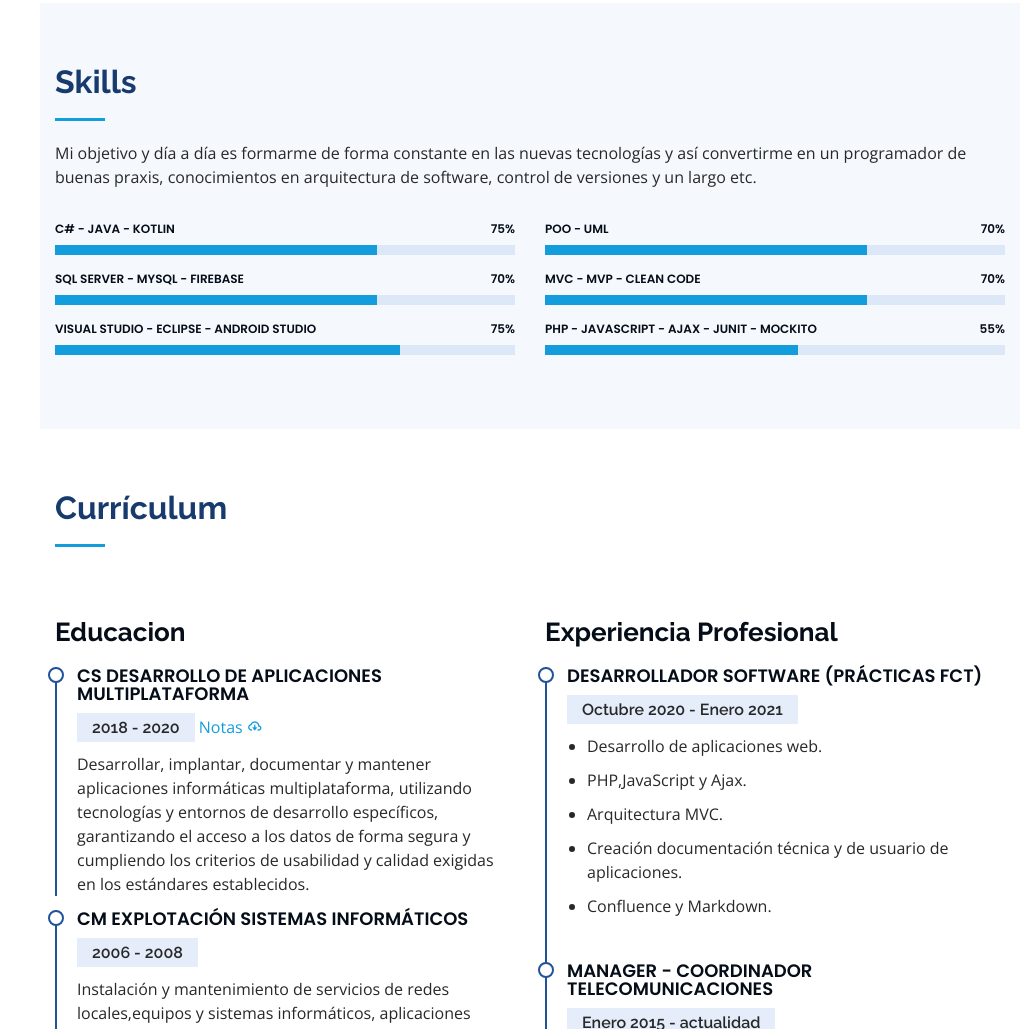
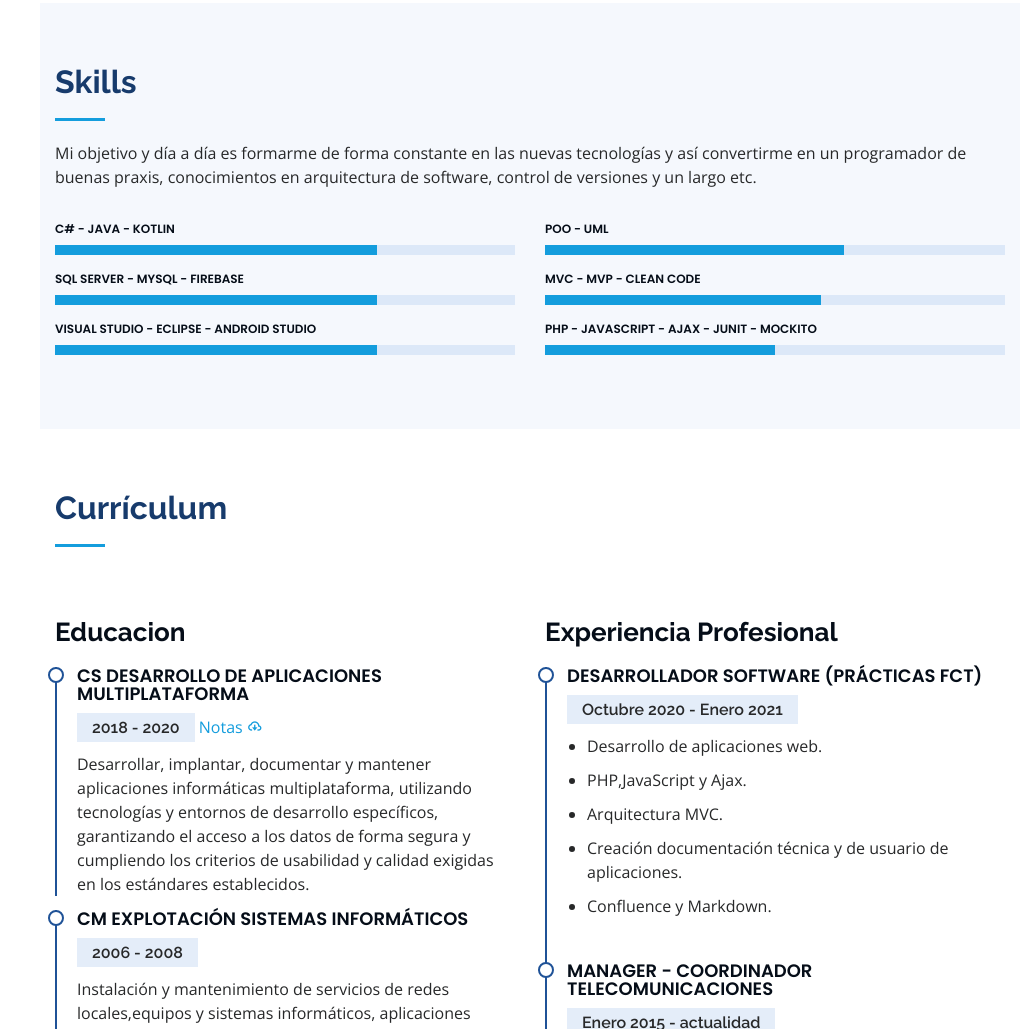
Before and after one commit to Jonnhyx/Portafolio, a plain HTML site: page index.html in a window 1280 px wide. Shown: the part 1437-2466 px from the top of the page, without its empty margins (260-1280 px from the left). Drawn offline with nearby package versions, Linux system fonts and the light colour scheme.

Commit message:
Create index.html

```diff
--- a/index.html
+++ b/index.html
@@ -126,23 +126,23 @@
           <div class="col-lg-6" data-aos="fade-up">
 
             <div class="progress">
-              <span class="skill">C# - Java - Kotlin<i class="val">75%</i></span>
+              <span class="skill">C# - Java - Kotlin<i class="val"></i></span>
               <div class="progress-bar-wrap">
                 <div class="progress-bar" role="progressbar" aria-valuenow="70" aria-valuemin="0" aria-valuemax="100"></div>
               </div>
             </div>
 
             <div class="progress">
-              <span class="skill">SQL Server - MYSQL - Firebase<i class="val">70%</i></span>
+              <span class="skill">SQL Server - MYSQL - Firebase<i class="val"></i></span>
               <div class="progress-bar-wrap">
                 <div class="progress-bar" role="progressbar" aria-valuenow="70" aria-valuemin="0" aria-valuemax="100"></div>
               </div>
             </div>
 
             <div class="progress">
-              <span class="skill">Visual Studio - Eclipse - Android Studio<i class="val">75%</i></span>
+              <span class="skill">Visual Studio - Eclipse - Android Studio<i class="val"></i></span>
               <div class="progress-bar-wrap">
-                <div class="progress-bar" role="progressbar" aria-valuenow="75" aria-valuemin="0" aria-valuemax="100"></div>
+                <div class="progress-bar" role="progressbar" aria-valuenow="70" aria-valuemin="0" aria-valuemax="100"></div>
               </div>
             </div>
 
@@ -151,23 +151,23 @@
           <div class="col-lg-6" data-aos="fade-up" data-aos-delay="100">
 
             <div class="progress">
-              <span class="skill">POO - UML<i class="val">70%</i></span>
+              <span class="skill">POO - UML<i class="val"></i></span>
               <div class="progress-bar-wrap">
-                <div class="progress-bar" role="progressbar" aria-valuenow="70" aria-valuemin="0" aria-valuemax="100"></div>
+                <div class="progress-bar" role="progressbar" aria-valuenow="65" aria-valuemin="0" aria-valuemax="100"></div>
               </div>
             </div>
 
             <div class="progress">
-              <span class="skill">MVC - MVP - CLEAN CODE<i class="val">70%</i></span>
+              <span class="skill">MVC - MVP - CLEAN CODE<i class="val"></i></span>
               <div class="progress-bar-wrap">
-                <div class="progress-bar" role="progressbar" aria-valuenow="70" aria-valuemin="0" aria-valuemax="100"></div>
+                <div class="progress-bar" role="progressbar" aria-valuenow="60" aria-valuemin="0" aria-valuemax="100"></div>
               </div>
             </div>
 
             <div class="progress">
-              <span class="skill">PHP - JavaScript - AJAX - JUnit - Mockito<i class="val">55%</i></span>
+              <span class="skill">PHP - JavaScript - AJAX - JUnit - Mockito<i class="val"></i></span>
               <div class="progress-bar-wrap">
-                <div class="progress-bar" role="progressbar" aria-valuenow="55" aria-valuemin="0" aria-valuemax="100"></div>
+                <div class="progress-bar" role="progressbar" aria-valuenow="50" aria-valuemin="0" aria-valuemax="100"></div>
               </div>
             </div>
 
```
